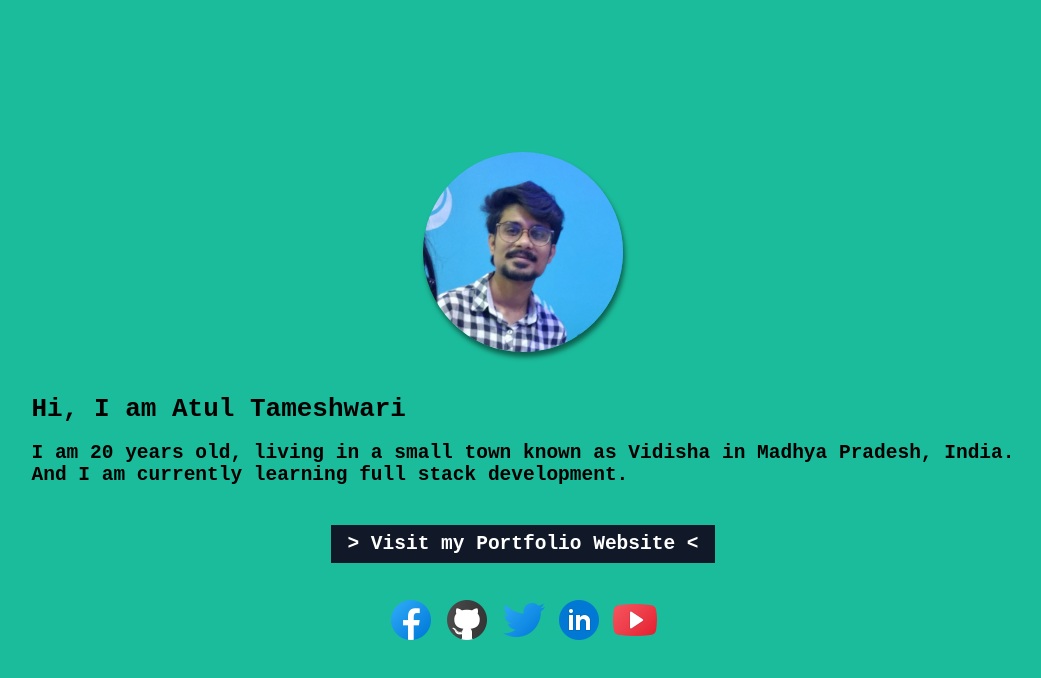
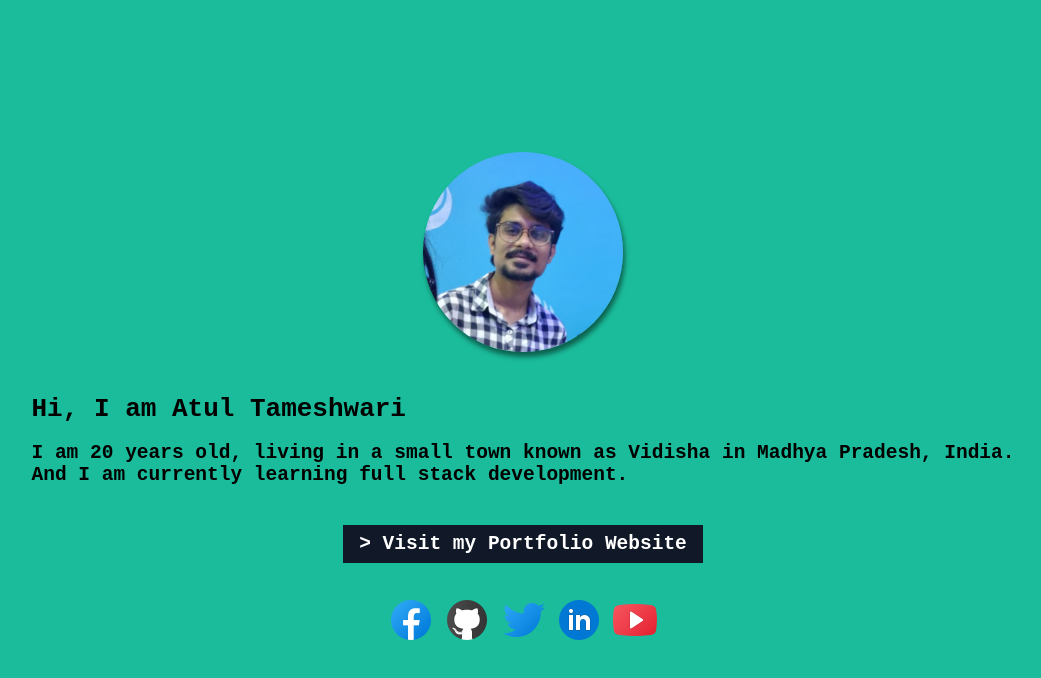
Before and after one commit to codingwolf-at/codingwolf-at.github.io, a plain HTML site: page index.html in a window 1280 px wide. Shown: the whole page, without its empty margins (117-1158 px from the left). Drawn offline with Linux system fonts and the light colour scheme.

Commit message:
fix: link

```diff
--- a/index.html
+++ b/index.html
@@ -22,7 +22,7 @@
             </h2>
             <br>
             <center>
-                <h2><a class="btn" href="https://atulportfolio.netlify.app/">> Visit my Portfolio Website <</a></h2>
+                <h2><a class="btn" href="https://atulportfolio.netlify.app/">> Visit my Portfolio Website</a></h2>
             </center>
         </div>
 
```
